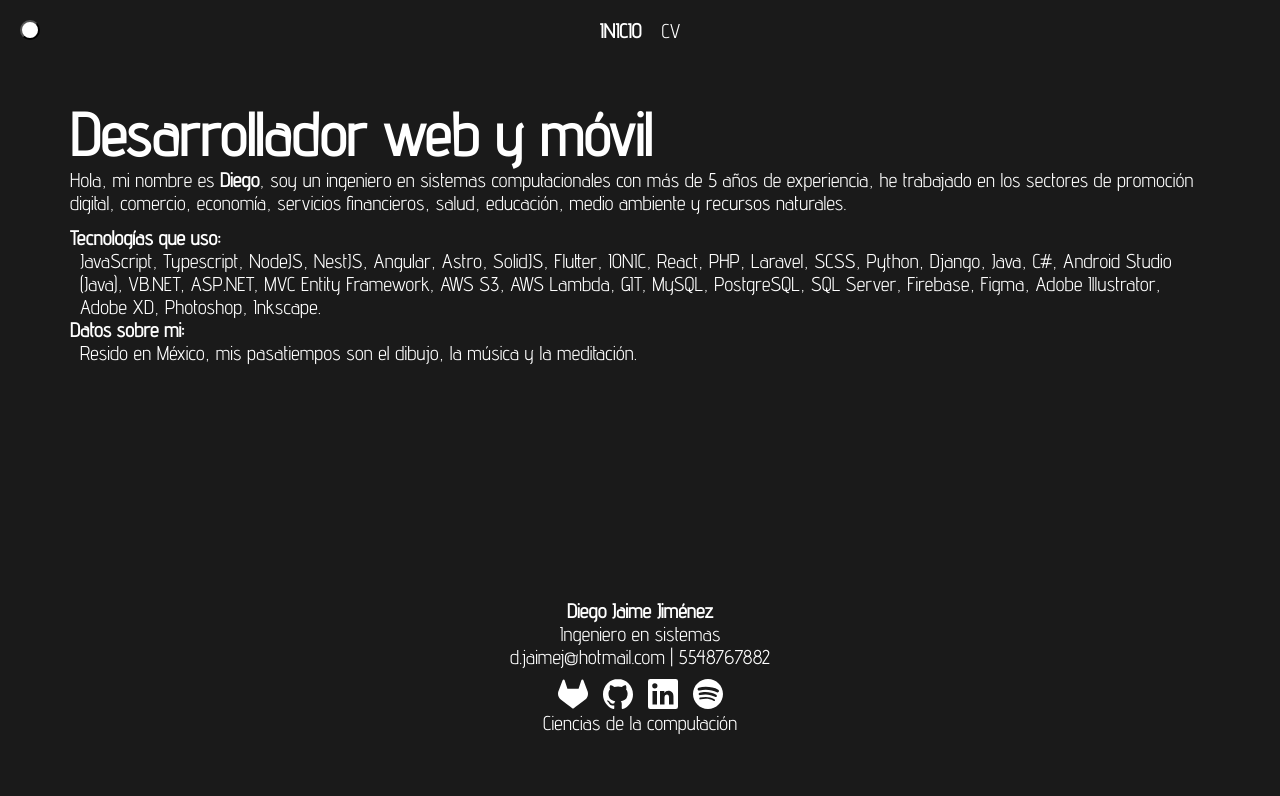
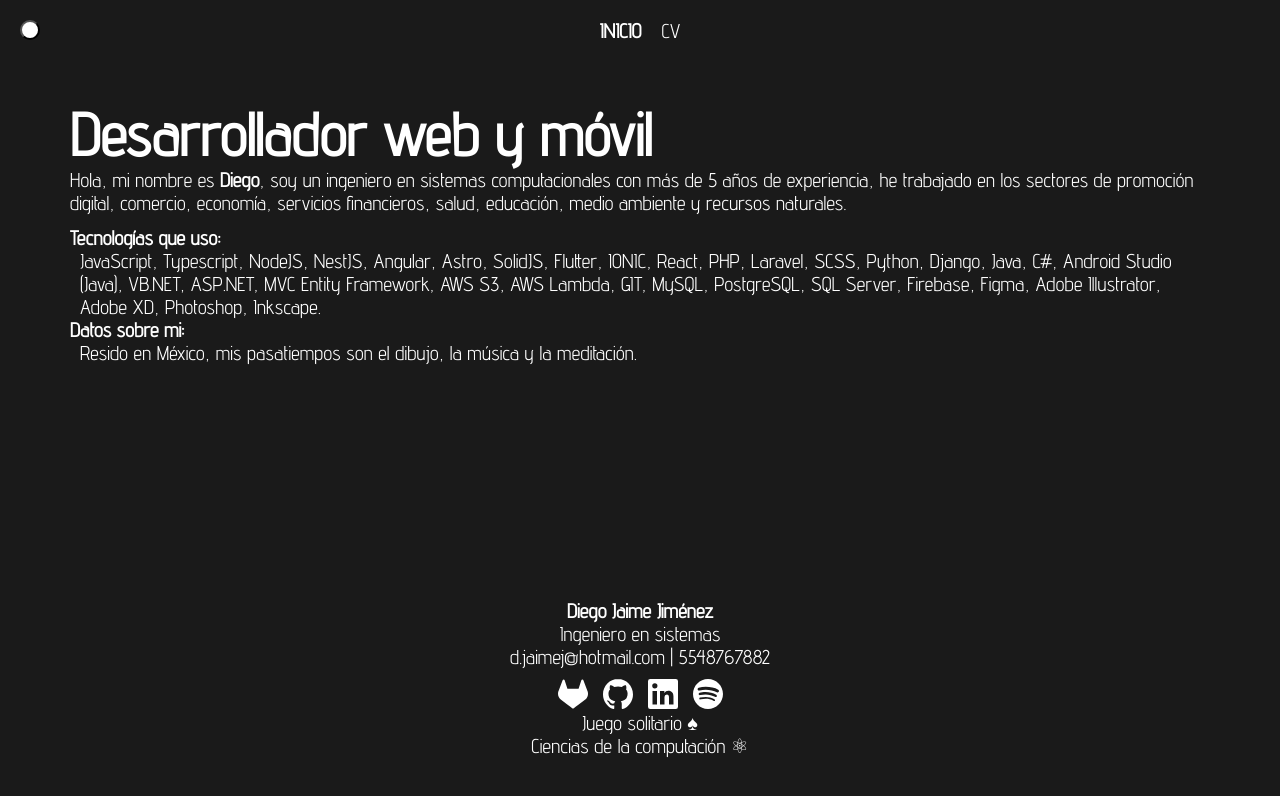
Before and after one commit to djaimej/cadmus, an Astro site: page / in a window 1280 px wide. Built offline with nearby package versions, Linux system fonts and the light colour scheme; Astro itself is replaced by a stand-in of ours; some packages are replaced by stand-ins of ours.

Commit message:
[ADD]: link

```diff
--- a/src/layouts/BaseLayout.astro
+++ b/src/layouts/BaseLayout.astro
@@ -167,7 +167,10 @@ const { current } = Astro.props;
 				</a>
 			</div>
 			<p class="txt-center">
-				<a class="dark" href="https://ciencias-computacionales.netlify.app/" target="_blank">Ciencias de la computación</a>
+				<a class="dark" href="https://solitairejmz.netlify.app/" target="_blank">Juego solitario ♠</a>
+			</p>
+			<p class="txt-center">
+				<a class="dark" href="https://ciencias-computacionales.netlify.app/" target="_blank">Ciencias de la computación ⚛</a>
 			</p>
 		</footer>
 	</body>
```
